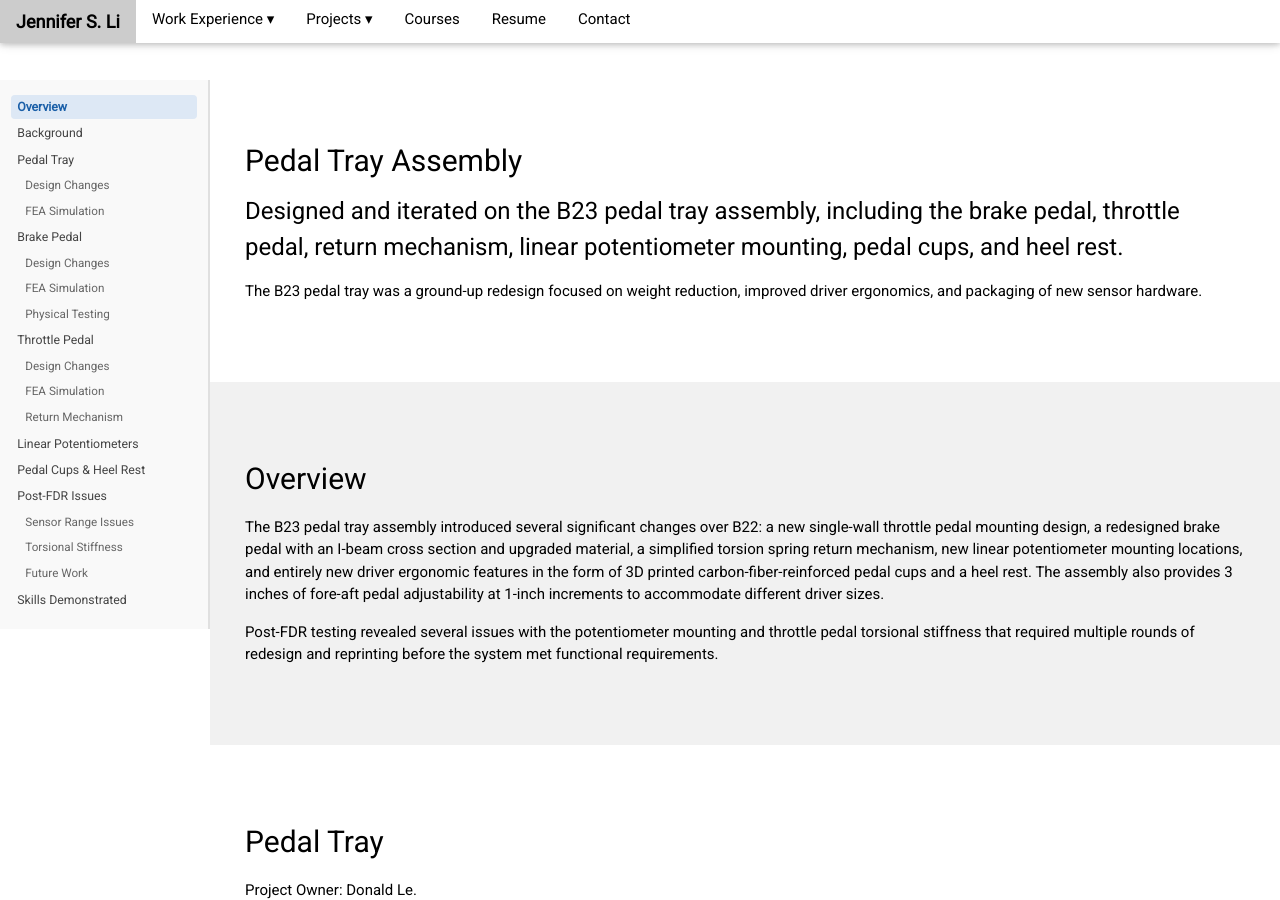
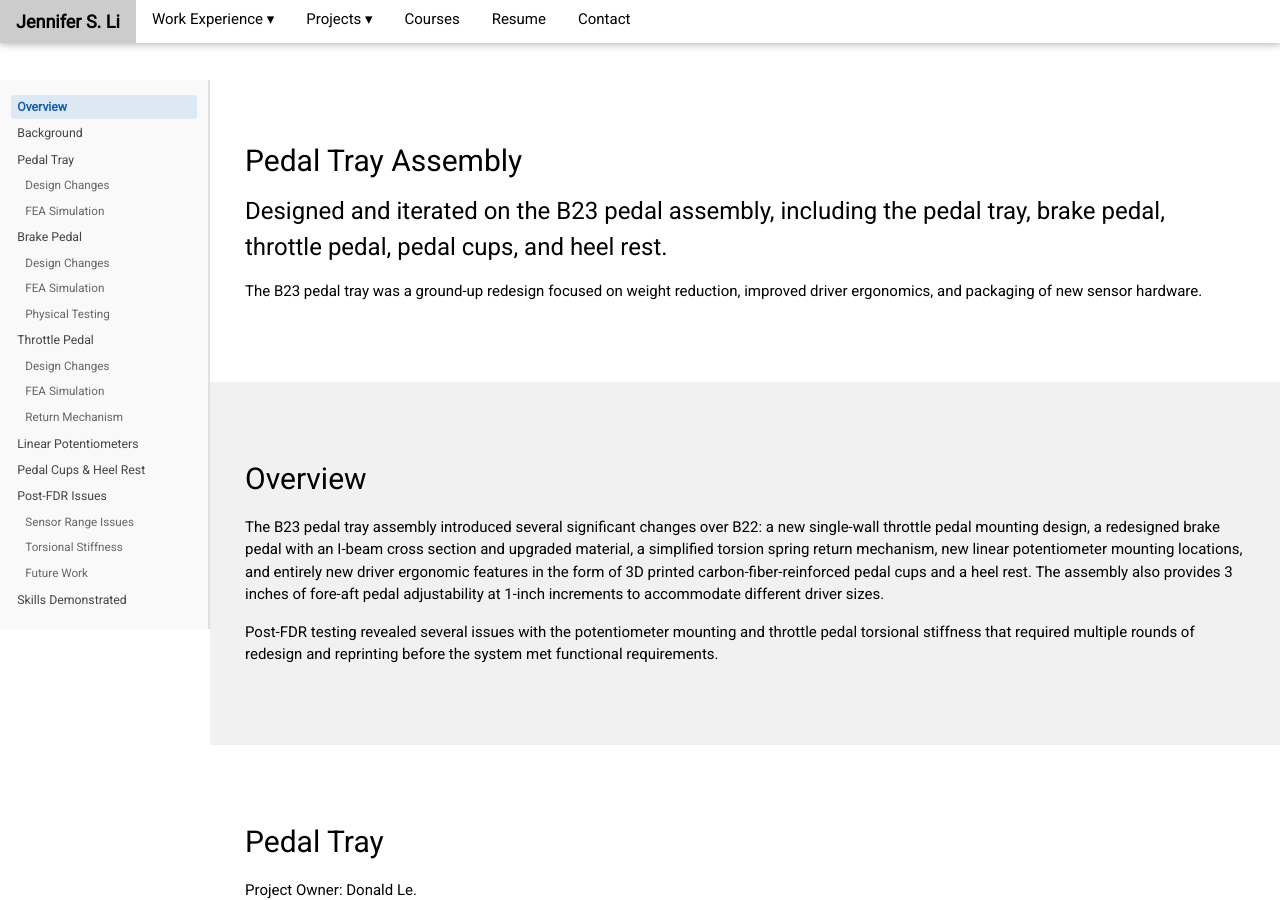
Before and after one commit to jsli905/jsli905.github.io, a Jekyll site: the page projects/bfr/pedals.html, which Jekyll copies as it is, in a window 1280 px wide and 900 px high. Built offline with Jekyll 4.4.1, drawn with Linux system fonts in a browser that asks for light colours; comment, search, counter and statistics services are not loaded.

Commit message:
Update pedals.html

```diff
--- a/projects/bfr/pedals.html
+++ b/projects/bfr/pedals.html
@@ -317,8 +317,8 @@
   <div class="max-width">
     <h2>Pedal Tray Assembly</h2>
     <h3>
-      Designed and iterated on the B23 pedal tray assembly, including the brake pedal,
-      throttle pedal, return mechanism, linear potentiometer mounting, pedal cups, and heel rest.
+      Designed and iterated on the B23 pedal assembly, including the pedal tray, brake pedal,
+      throttle pedal, pedal cups, and heel rest.
     </h3>
     <p>
       The B23 pedal tray was a ground-up redesign focused on weight reduction, improved driver
```
